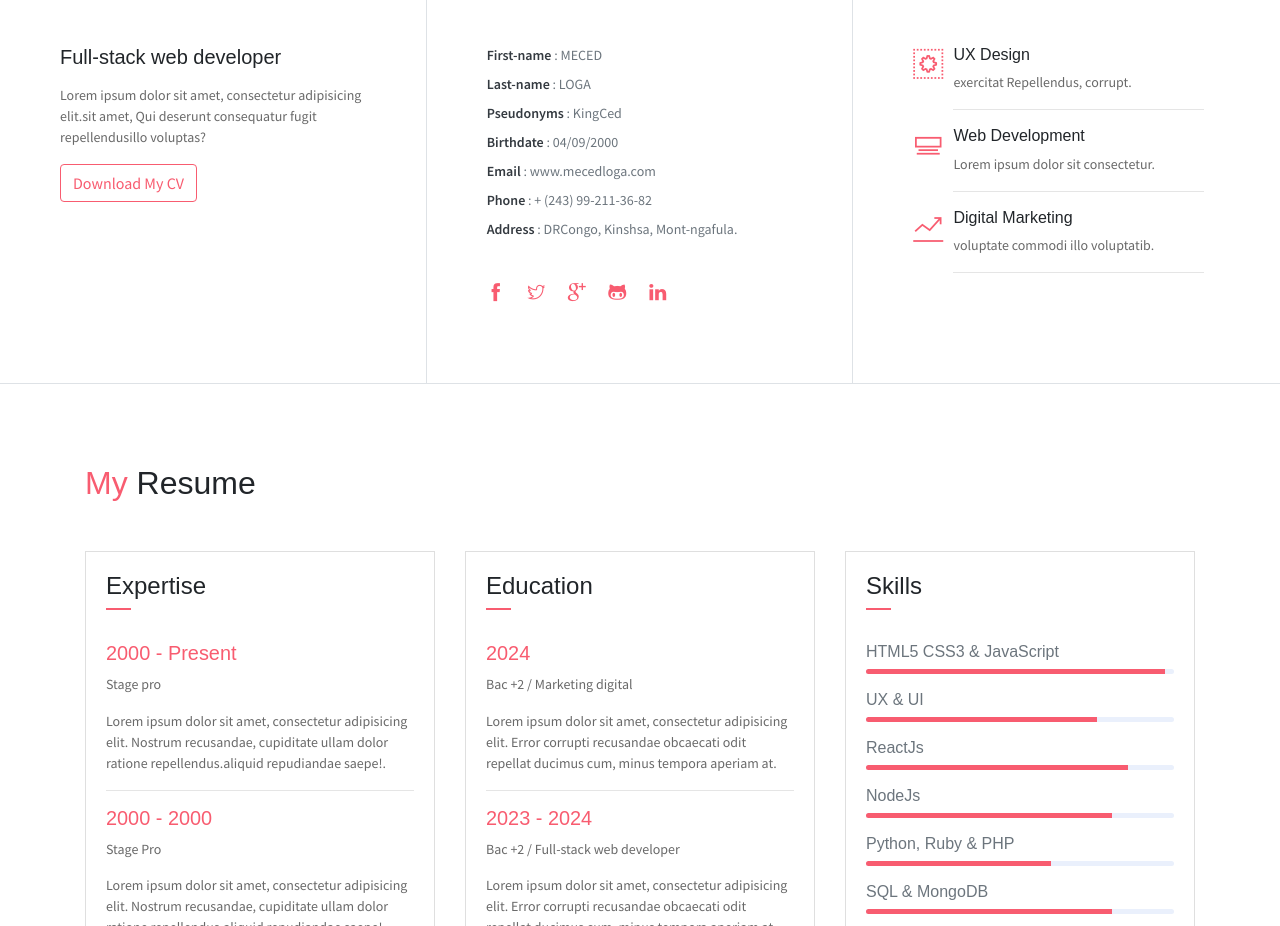
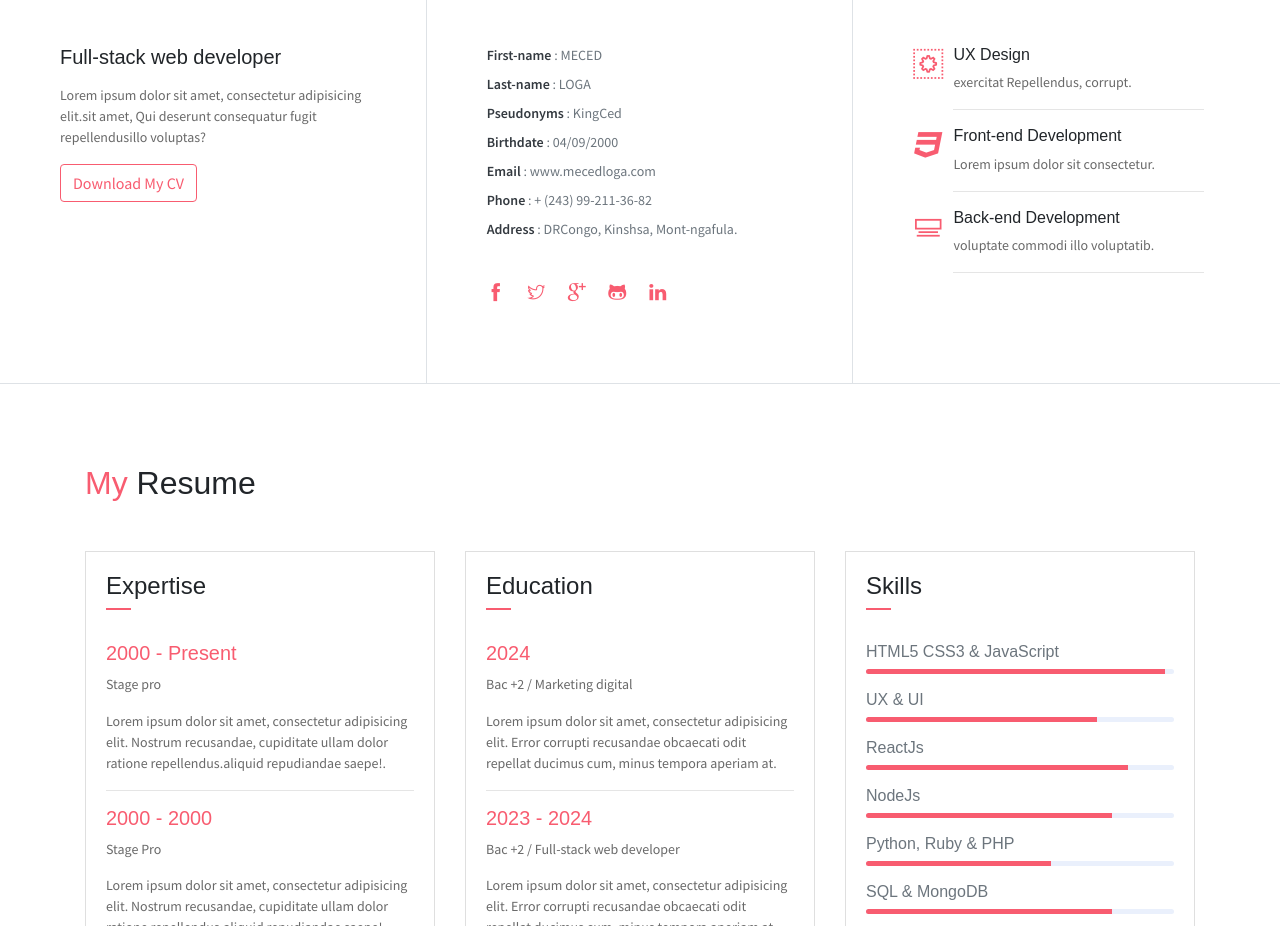
Before and after one commit to Kingcedloga/MyPortofolio, a website: page public_html/index.html in a window 1280 px wide. Shown: the part 823-1749 px from the top of the page. Drawn offline with Linux system fonts and the light colour scheme; some packages are replaced by stand-ins of ours; some icons are missing.

Commit message:
refactor

```diff
--- a/public_html/index.html
+++ b/public_html/index.html
@@ -52,7 +52,7 @@
                     <img src="assets/imgs/lgmcd.jpg" alt="" class="brand-img">
                     <li class="brand-txt">
                         <h5 class="brand-title">KingCed Loga</h5>
-                        <div class="brand-subtitle">Full-stack web developer | Digital marketing specialist</div>
+                        <div class="brand-subtitle">Full-stack web developer</div>
                     </li>
                 </ul>
                 <ul class="navbar-nav ml-auto">
@@ -111,17 +111,17 @@
                     </div>
                 </div>
                 <div class="row">
-                    <div class="col-1 text-danger pt-1"><i class="ti-layout-media-center icon-lg"></i></div>
+                    <div class="col-1 text-danger pt-1"><i class="ti-css3 icon-lg"></i></div>
                     <div class="col-10 ml-auto mr-3">
-                        <h6>Web Development</h6>
+                        <h6>Front-end Development</h6>
                         <p class="subtitle">Lorem ipsum dolor sit consectetur.</p>
                         <hr>
                     </div>
                 </div>
                 <div class="row">
-                    <div class="col-1 text-danger pt-1"><i class="ti-stats-up icon-lg"></i></div>
+                    <div class="col-1 text-danger pt-1"><i class="ti-layout-media-center icon-lg"></i></div>
                     <div class="col-10 ml-auto mr-3">
-                        <h6>Digital Marketing</h6>
+                        <h6>Back-end Development</h6>
                         <p class="subtitle">voluptate commodi illo voluptatib.</p>
                         <hr>
                     </div>
```
